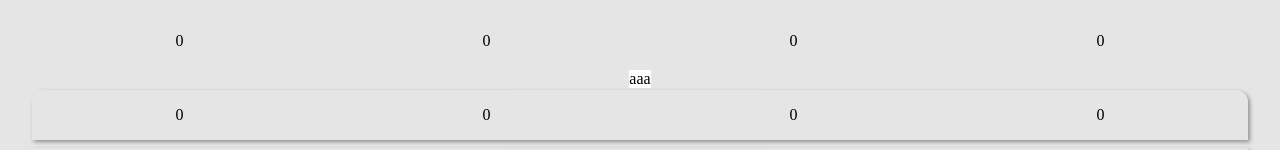
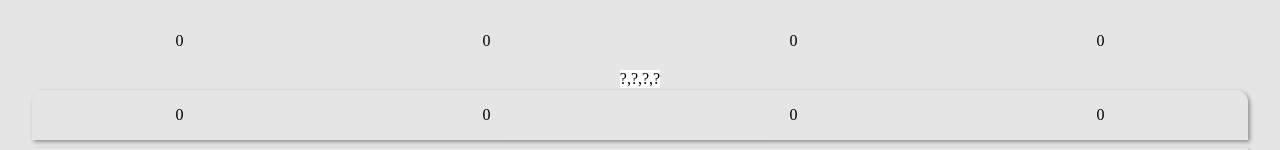
Before and after one commit to tgc624/tgc-tools, a React (Create React App) app in the folder neumahjong/: page / in a window 1280 px wide. Both pictures are taken after a click on the button "結果を登録". Shown: the part 321-471 px from the top of the page. Built offline with nearby package versions, Linux system fonts and the light colour scheme; the HTML template or start-up script is replaced by a standard one.

Commit message:
スコア入力用に、ユーザ情報を伝播した

```diff
--- a/neumahjong/src/App.tsx
+++ b/neumahjong/src/App.tsx
@@ -141,16 +141,21 @@ const ModifyUserNameModal = (props: {
   );
 };
 
-const AddHistoryModal = (props: { open: boolean; toggleOpen: () => void }) => {
+const AddHistoryModal = (props: {
+  open: boolean;
+  toggleOpen: () => void;
+  users: [string, string, string, string];
+}) => {
   return (
     <Modal open={props.open} toggleOpen={props.toggleOpen}>
-      <div>aaa</div>
+      <div>{props.users.toString()}</div>
     </Modal>
   );
 };
 
 const HistorySection = (props: {
   histories: [number, number, number, number][];
+  users: [string, string, string, string];
 }) => {
   const [isDialogOpen, setDialogOpen] = useState(false);
   const toggleDialogOpen = () => setDialogOpen((x) => !x);
@@ -165,7 +170,11 @@ const HistorySection = (props: {
           );
         })}
       </NList>
-      <AddHistoryModal open={isDialogOpen} toggleOpen={toggleDialogOpen} />
+      <AddHistoryModal
+        users={props.users}
+        open={isDialogOpen}
+        toggleOpen={toggleDialogOpen}
+      />
       <NButton onClick={toggleDialogOpen}>結果を登録</NButton>
     </section>
   );
@@ -304,6 +313,7 @@ function App() {
             [1, 2, 3, 4],
             [1000, 2000, 4000, 50000],
           ]}
+          users={users}
         />
       </article>
     </div>
```
